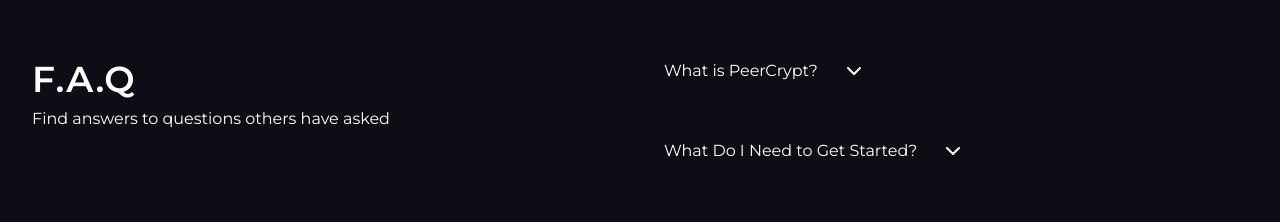
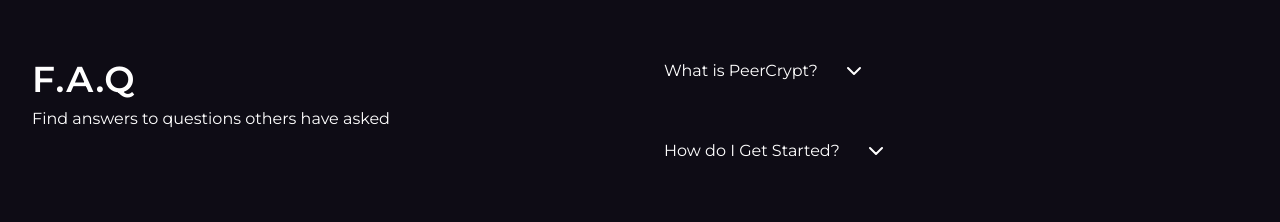
Before and after one commit to psalmistcom/peercrypt, a React (Vite) app: page / in a window 1280 px wide. Shown: the part 1880-2102 px from the top of the page. Built offline with nearby package versions, Linux system fonts and the light colour scheme.

Commit message:
update faq section

```diff
--- a/src/constants/index.jsx
+++ b/src/constants/index.jsx
@@ -1,17 +1,7 @@
 import { CircleUserRound } from "lucide-react";
-import { BatteryCharging } from "lucide-react";
 import { ChartCandlestick } from "lucide-react";
-import { ShieldHalf } from "lucide-react";
-import { PlugZap } from "lucide-react";
-import { GlobeLock } from "lucide-react";
+
 import { Search } from "lucide-react";
-
-import user1 from "../assets/profile-pictures/user1.jpg";
-import user2 from "../assets/profile-pictures/user2.jpg";
-import user3 from "../assets/profile-pictures/user3.jpg";
-import user4 from "../assets/profile-pictures/user4.jpg";
-import user5 from "../assets/profile-pictures/user5.jpg";
-import user6 from "../assets/profile-pictures/user6.jpg";
 
 export const navItems = [
   { label: "Features", href: "#" },
@@ -105,7 +95,7 @@
     desc: "PeerCrypt is a non-custodial cryptocurrency marketplace that enables you to trade the most popular types of cryptocurrency with other traders from around the world. cryptocurrency instantly with bank transfer, cash, and hundreds of different payment methods.",
   },
   {
-    title: "What Do I Need to Get Started?",
+    title: "How do I Get Started?",
     desc: "Start trading cryptocurrency with as little as a valid email address. You can exchange digital assets with escrow protection and high liquidity without the need for centralized exchanges or even a bank account. You can purchase bitcoin for the first time, sell cryptocurrency for cash, or buy crypto locally with the flexibility of P2P trading. You don't have to be experienced in crypto trading to start buying and using your secure digital wallet.",
   },
   {
```
